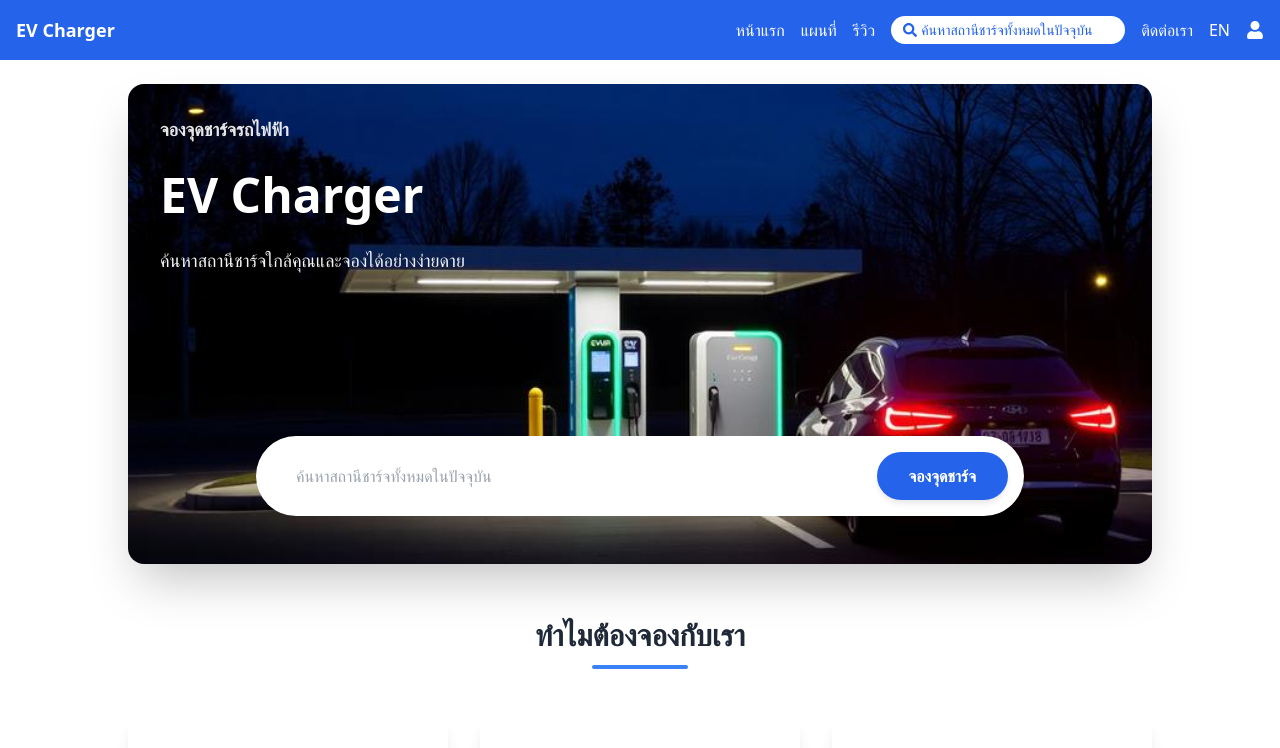
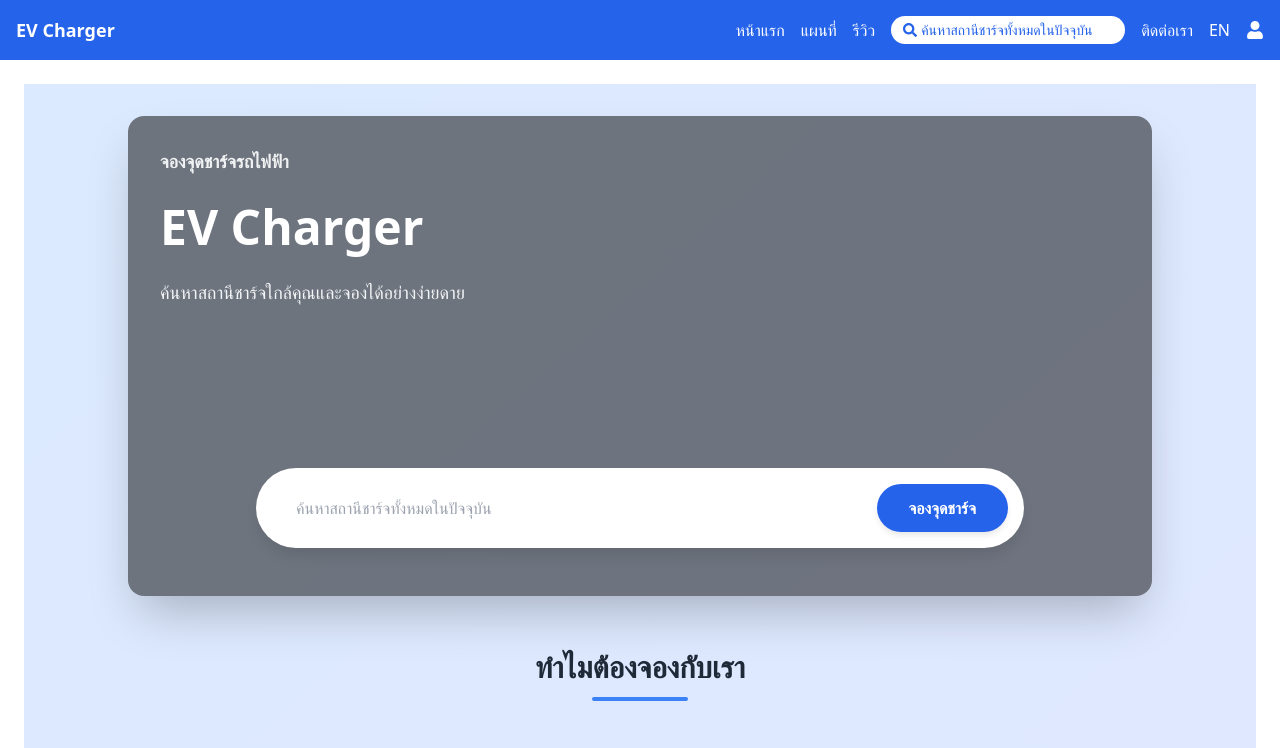
Before and after one commit to POOHNAPAT/ev-full-main0.2, a React (Vite) app: page / in a window 1280 px wide. Shown: the top 748 px of the page. Built offline with nearby package versions, Linux system fonts and the light colour scheme; no server answers.

Commit message:
2.1.2 แก้พื้นแล้วแต่เพิ่มรูปรถให้ใหม่ด้วย

```diff
--- a/src/styles/Home.css
+++ b/src/styles/Home.css
@@ -1,8 +1,6 @@
 /* Home Page Styling */
 
 .hero-section {
-  background-image: url('../image/evchangerbackground.png');
-  background-size: cover;
   padding: 3rem;
   border-radius: 1rem;
   margin-bottom: 3rem;
@@ -14,6 +12,7 @@
   justify-content: flex-end;
   align-items: flex-end;
   min-height: 30rem;
+  background: rgba(0, 0, 0, 0.5); /* Semi-transparent overlay for text readability */
 }
 
 .hero-text-content {
--- a/src/styles/global.css
+++ b/src/styles/global.css
@@ -1,5 +1,11 @@
 
 /* Global stylesheet (kept minimal). Map-specific styles moved to `Map.css`. */
+
+.page-background {
+  min-height: 100vh;
+  background: linear-gradient(to bottom right, #dbeafe, #e0e7ff);
+  padding: 2rem 0;
+}
 
 /* small tweaks for leaflet container (kept global so it's always applied) */
 .leaflet-container {
```
